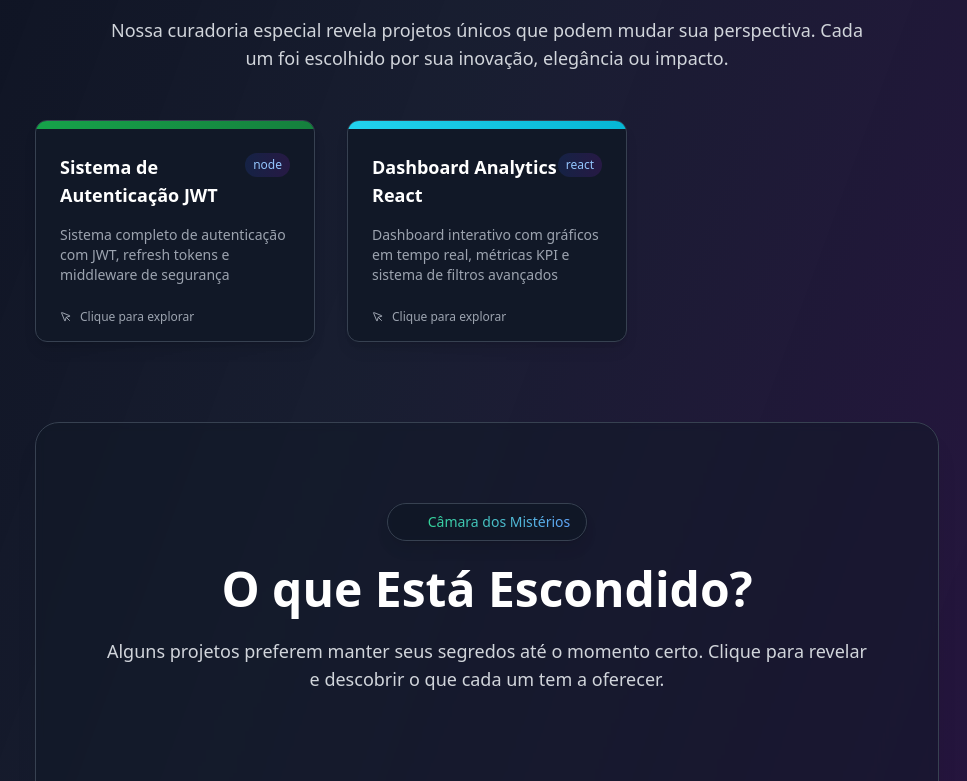
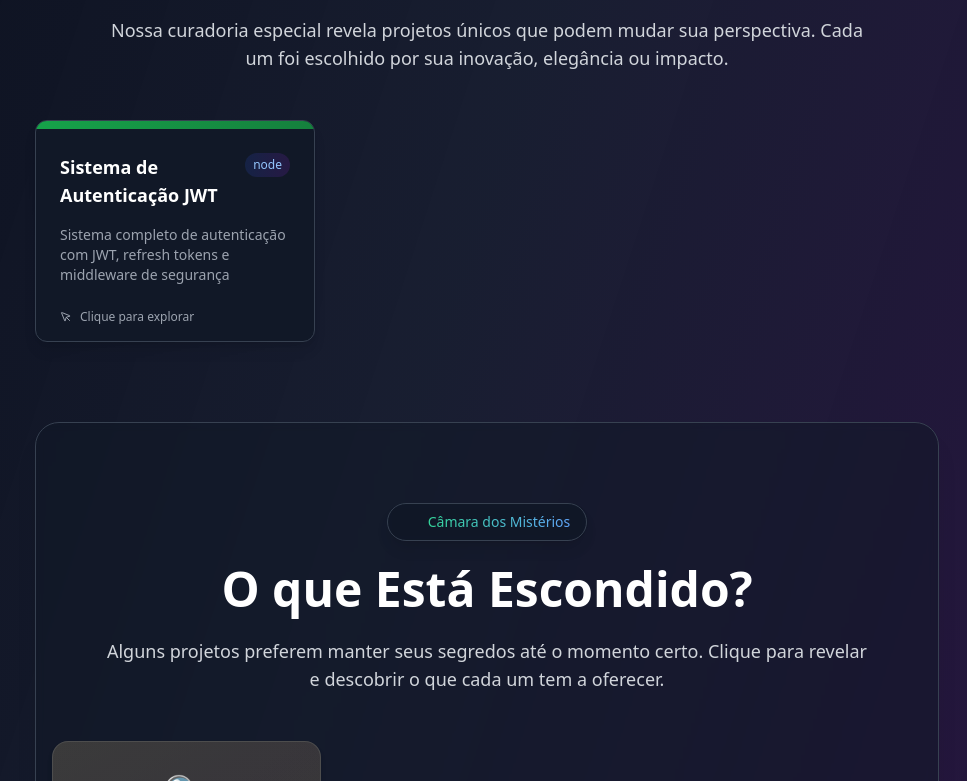
Before and after one commit to ESousa97/aurora-project-view, a React (Vite) app: page / in a window 1280 px wide. Shown: the part 1279-2060 px from the top of the page, without its empty margins (313-1280 px from the left). Built offline with nearby package versions, Linux system fonts and the light colour scheme.

Commit message:
Fix MDX project loading

```diff
--- a/src/pages/Index.tsx
+++ b/src/pages/Index.tsx
@@ -41,6 +41,8 @@ const Index = () => {
   const featuredProjects = React.useMemo(() => {
     if (!projects) return [];
 
+    console.log('⭐ Computing featuredProjects, total projects:', projects.length);
+
     const recentProjects = projects.filter(project =>
       project.data_modificacao && isWithinInterval(new Date(project.data_modificacao), {
         start: subDays(new Date(), 14),
@@ -48,11 +50,18 @@ const Index = () => {
       })
     );
 
+    console.log('⭐ Recent projects (last 14 days):', recentProjects.length);
+
     const sourceProjects = recentProjects.length > 0 ? recentProjects : projects;
+    console.log('⭐ Source projects for featured selection:', sourceProjects.length);
 
-    return sourceProjects
+    // Limitar a apenas 1 projeto featured para deixar outros para mystery
+    const featured = sourceProjects
       .sort((a, b) => new Date(b.data_modificacao).getTime() - new Date(a.data_modificacao).getTime())
-      .slice(0, 3) as ProjectType[];
+      .slice(0, 1) as ProjectType[];
+
+    console.log('⭐ Final featured projects:', featured.length, featured.map(p => p.titulo));
+    return featured;
   }, [projects]);
 
   // Projetos mistério para descoberta
```
